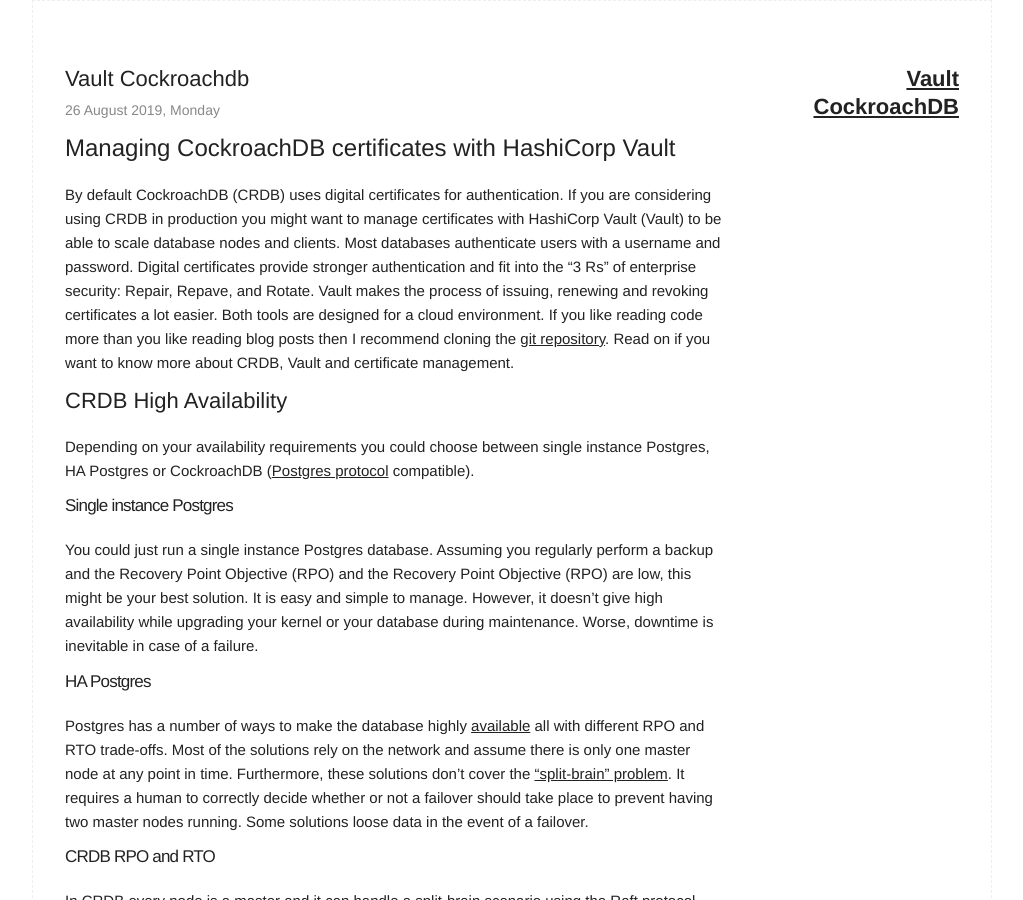
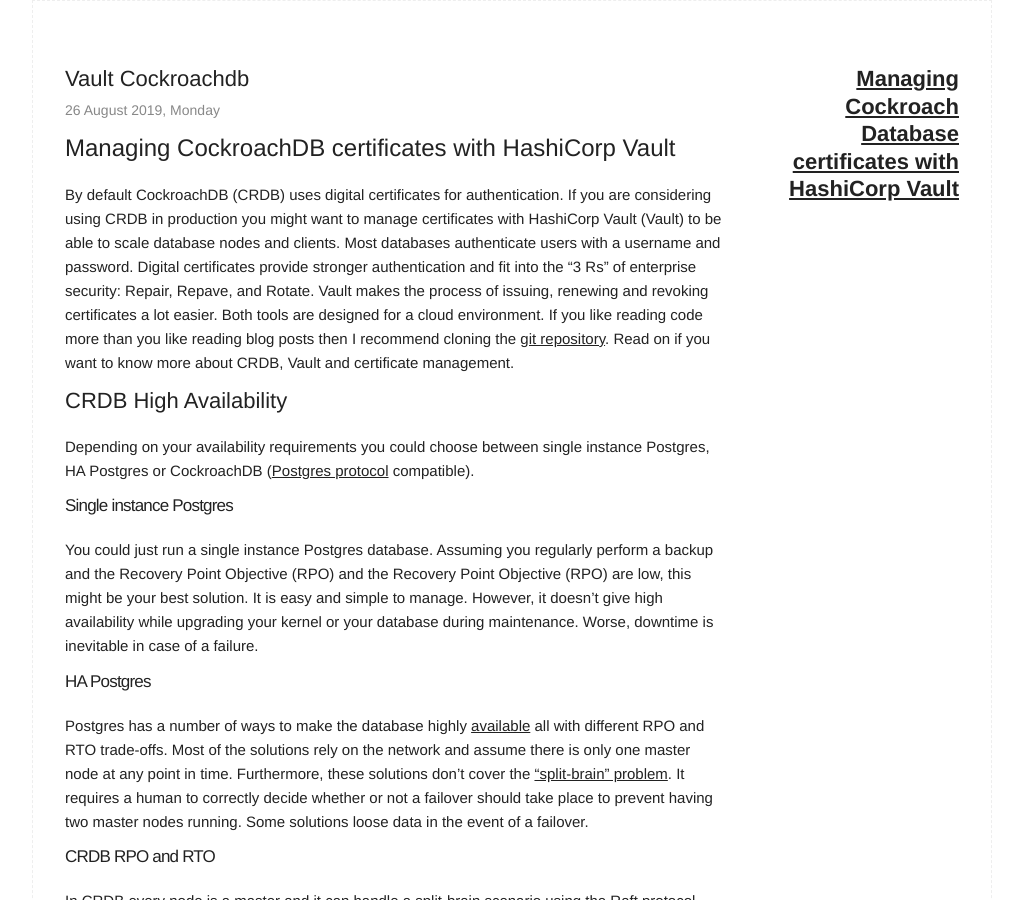
Before and after one commit to rinokadijk/vault-cockroach, a Jekyll site: the page built from docs/index.html, in a window 1280 px wide and 900 px high. Shown: the whole window, without its empty margins (128-1151 px from the left). Built offline with Jekyll 4.4.1, drawn with Linux system fonts in a browser that asks for light colours; some of the changed lines change nothing that is shown.

Commit message:
improve title and description

```diff
--- a/docs/_config.yml
+++ b/docs/_config.yml
@@ -1,5 +1,5 @@
-title: Vault CockroachDB
-description: Managing CockroachDB certificates with HashiCorp Vault
+title: Managing Cockroach Database certificates with HashiCorp Vault
+description: Issuing and rotating digital certificates can be a painful process. Cockroach Database uses digital certififates for authentiation. This blog post demonstrates how to automate the process of issuing and renewing short-lived certificates with HashiCorp Vault.
 github_username:  rinokadijk
 base_url: /vault-cockroach/
 url: "https://rinokadijk.github.io"
```
